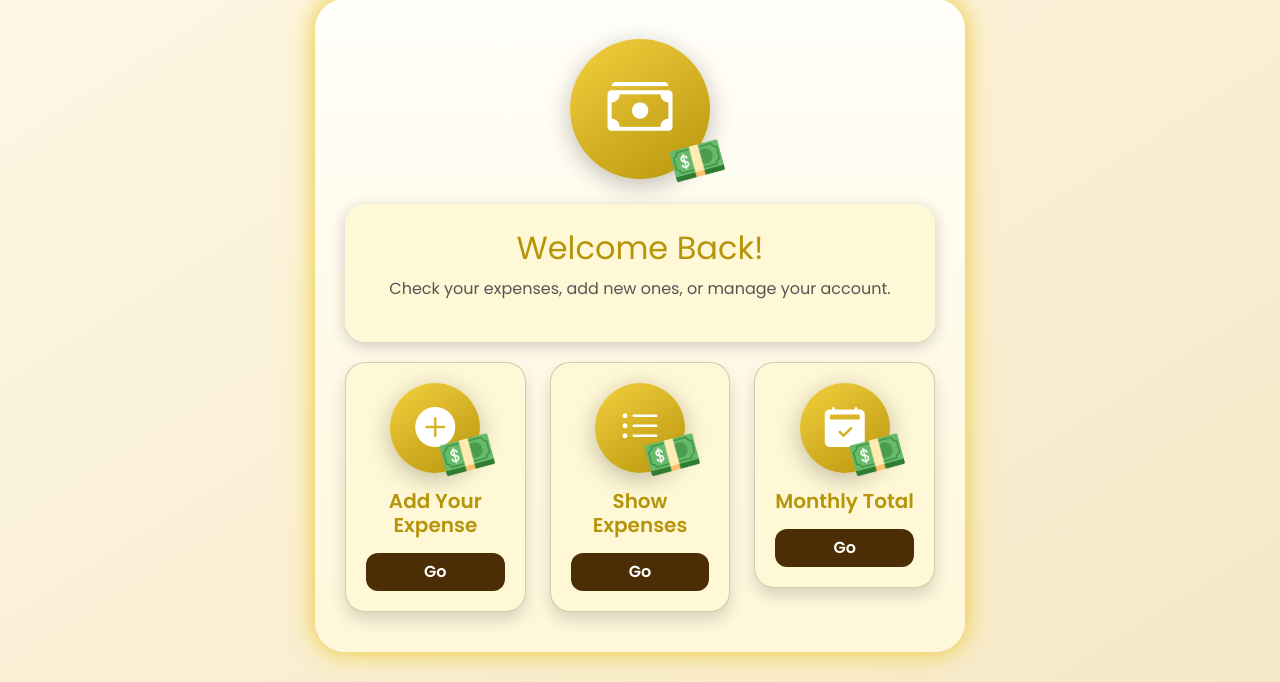
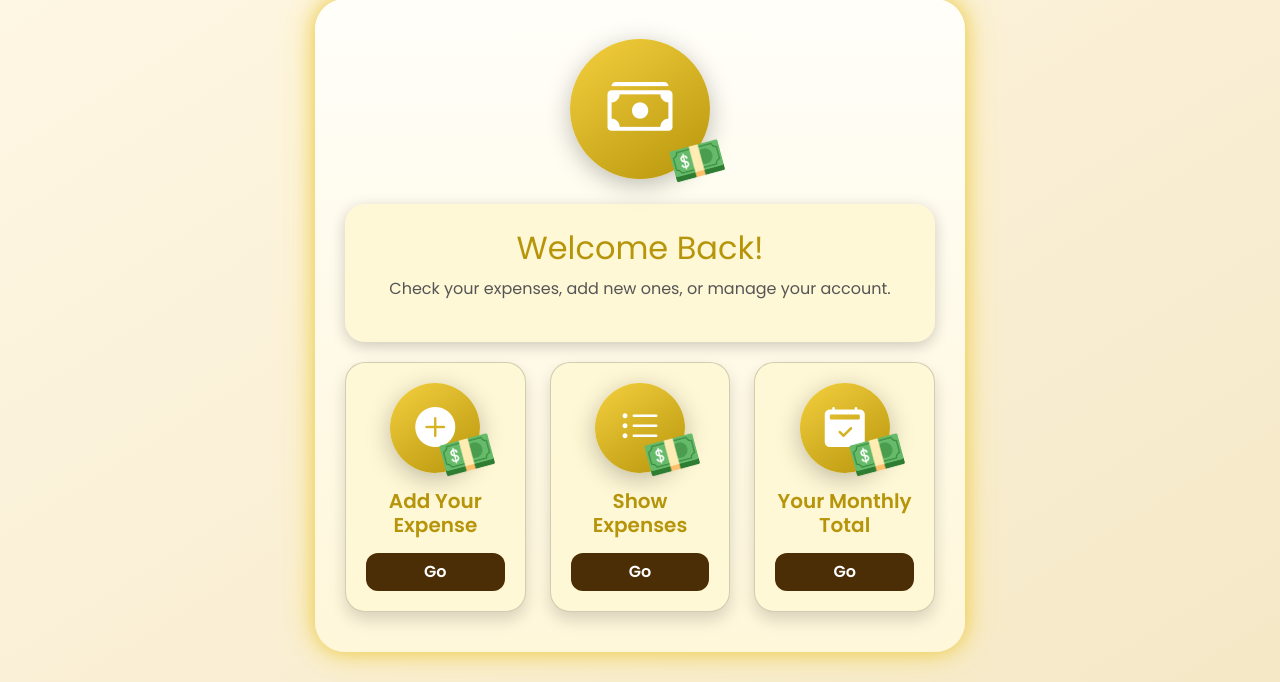
Before and after one commit to Ramela-M-S/Expense-Tracker-Flask-API-, a Flask app: page /dashboard in a window 1280 px wide. Shown: the part 121-803 px from the top of the page. Run offline with Flask 3, Linux system fonts and the light colour scheme.

```diff
--- a/eta/templates/dashboard.html
+++ b/eta/templates/dashboard.html
@@ -49,7 +49,7 @@
                 <i class="bi bi-calendar2-check-fill"></i>
             </div>
 
-            <h5 class="mt-3" style="color:#b7950b; font-weight:600;">Monthly Total</h5>
+            <h5 class="mt-3" style="color:#b7950b; font-weight:600;">Your Monthly Total</h5>
             <a href="{{url_for('monthly_page')}}" class="btn mt-2"
                style="background:#4b2e05; color:white; font-weight:600; border-radius:12px;">
                Go
```
Also changed, not shown: instance/database.db.
